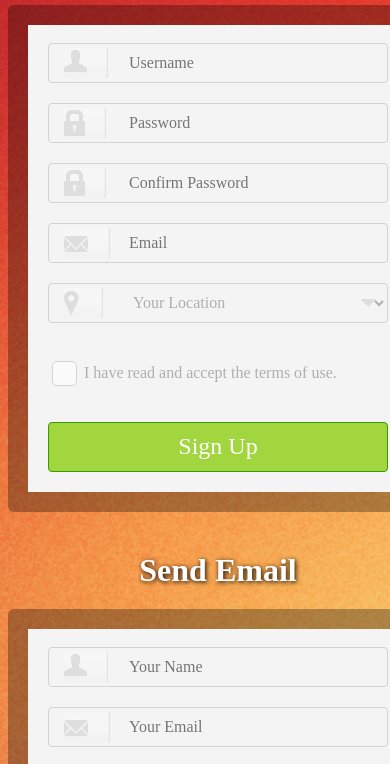
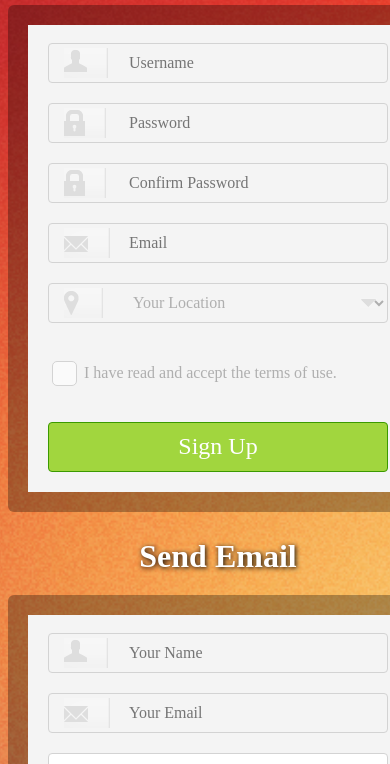
Before and after one commit to mikolajrozek/mikolajrozek.github.io, a plain HTML site: page weekly_web_dev/proj_1/index.html in a window 390 px wide. Shown: the part 250-1014 px from the top of the page. Drawn offline with Linux system fonts and the light colour scheme.

Commit message:
responsive improvements

```diff
--- a/weekly_web_dev/proj_1/css/style.css
+++ b/weekly_web_dev/proj_1/css/style.css
@@ -195,6 +195,9 @@ input, select:focus {
         display: table;
         width: 50%;
     }
+    .form {
+        margin-bottom: 0;
+    }
 }
 @media (min-width: 769px) and (max-width: 1024px) {
     main {
```
